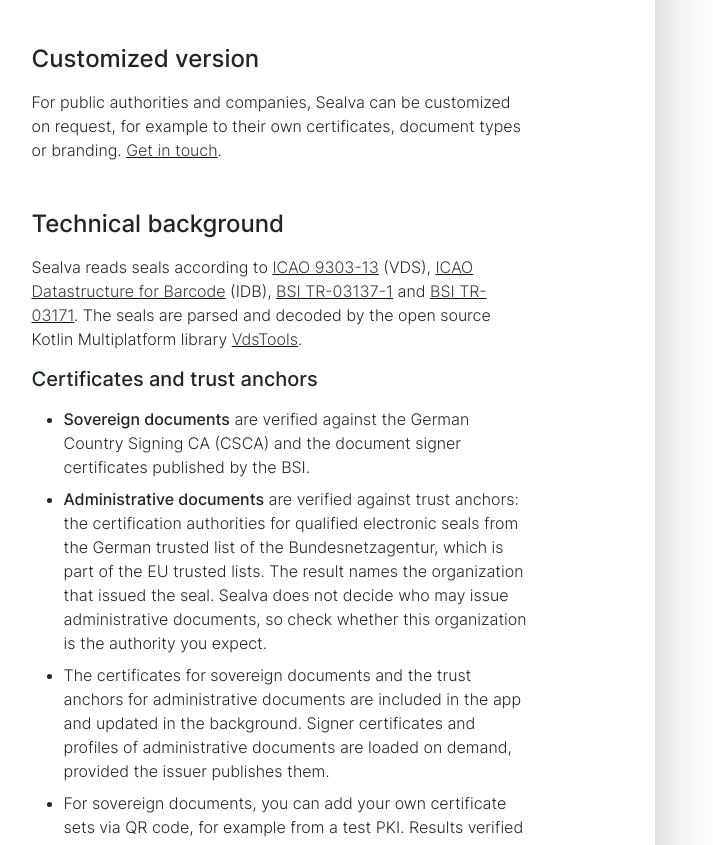
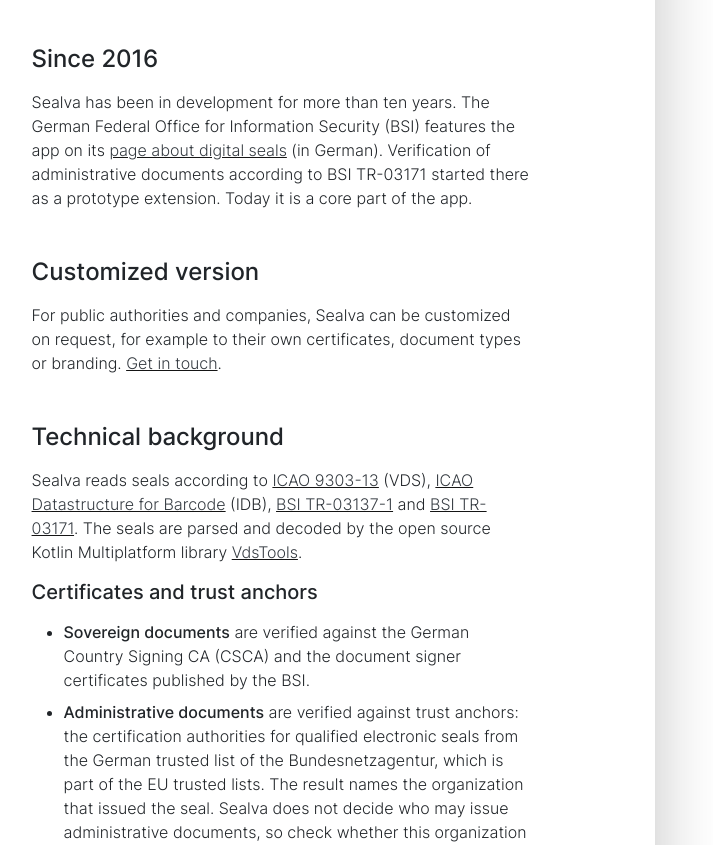
Before and after one commit to tsenger/tsenger.github.io, a plain HTML site: page sealva.html in a window 1280 px wide. Shown: the part 3284-4129 px from the top of the page, without its empty margins (92-805 px from the left). Drawn offline with Linux system fonts and the light colour scheme.

Commit message:
docs: mention Sealva's history since 2016 and the BSI page

```diff
--- a/sealva.html
+++ b/sealva.html
@@ -205,6 +205,9 @@
         </a>
       </div>
 
+      <h2 class="h4 mb-3 mt-5">Since 2016</h2>
+      <p>Sealva has been in development for more than ten years. The German Federal Office for Information Security (BSI) features the app on its <a class="link-dark link-underline" href="https://www.bsi.bund.de/DE/Themen/Oeffentliche-Verwaltung/Moderner-Staat/Digitale-Siegel/digitale-siegel.html" target="_blank" hreflang="de">page about digital seals</a> (in German). Verification of administrative documents according to BSI TR-03171 started there as a prototype extension. Today it is a core part of the app.</p>
+
       <h2 class="h4 mb-3 mt-5">Customized version</h2>
       <p>For public authorities and companies, Sealva can be customized on request, for example to their own certificates, document types or branding. <a class="link-dark link-underline" href="contact.html">Get in touch</a>.</p>
 
```
Also changed, not shown: sealva_de.html (+3 -0 lines), img/webp/face2_md.webp (deleted), img/webp/face3_md.webp (deleted).
